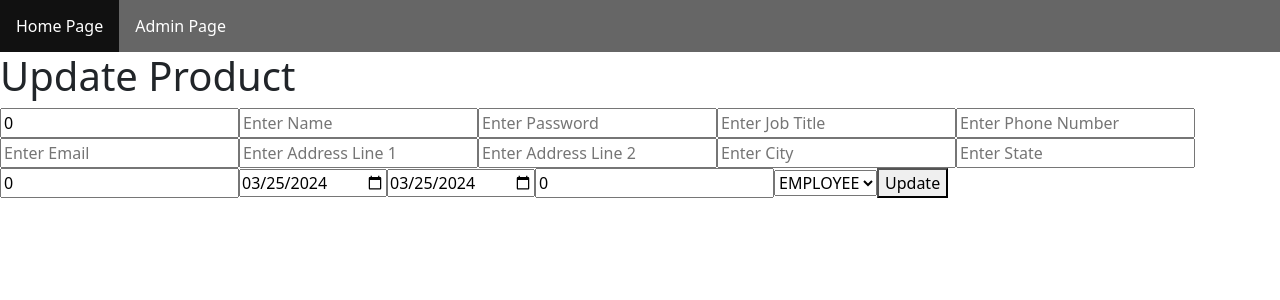
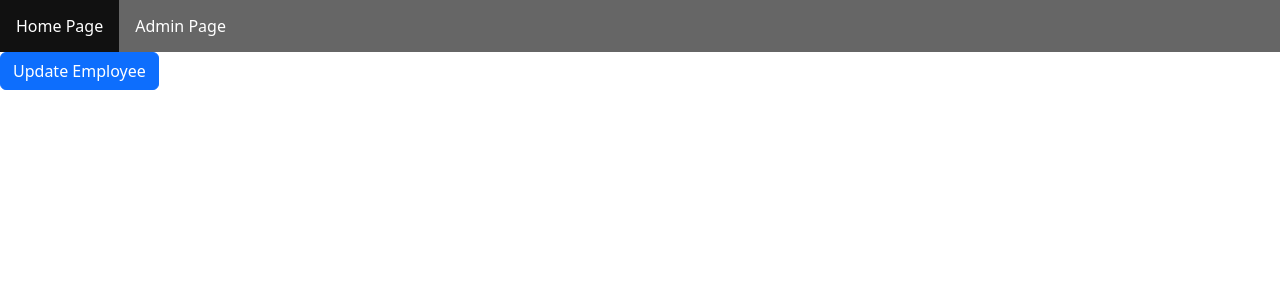
Before and after one commit to tedbeast/capstone-frontend, a React (Create React App) app: page /admin in a window 1280 px wide. Shown: the top 300 px of the page. Built offline with nearby package versions, Linux system fonts and the light colour scheme.

Commit message:
added Modal to Update

```diff
--- a/src/Components/UpdateAdmin.tsx
+++ b/src/Components/UpdateAdmin.tsx
@@ -1,8 +1,10 @@
 import { useState } from "react";
 import { updateAdminAPI } from "../Services/AdminAPIService";
 import { Roles, SiteUser } from "../Models/SiteUser";
+import { Modal, Button } from 'react-bootstrap';
 
-function UpdateProduct() {
+function UpdateAdmin() {
+    const [show, setShow] = useState(false);
     const [employeeID, setEmployeeID] = useState<number>(0);
     const [updatedName, setName] = useState<string>('');
     const [updatedPassword, setPassword] = useState<string>('');
@@ -18,6 +20,9 @@ function UpdateProduct() {
     const [updatedAnniversary, setAnniversary] = useState<Date>(new Date());
     const [updatedManagerID, setManagerID] = useState<number>(0);
     const [updatedRole, setRole] = useState<Roles>(Roles.EMPLOYEE);
+
+    const handleClose = () => setShow(false);
+    const handleShow = () => setShow(true);
 
 
 
@@ -55,103 +60,183 @@ function UpdateProduct() {
     }
 
   return (
-        <div>
-          <h1>Update Product</h1>
-          <input
+    <>
+        <Button variant="primary" onClick={handleShow}>
+            Update Employee
+        </Button>
+
+        <Modal show={show} onHide={handleClose}>
+            <Modal.Header closeButton>
+                <Modal.Title>Update Employee</Modal.Title>
+            </Modal.Header>
+            <Modal.Body>
+            <div style={{ display: 'flex', flexDirection: 'column', gap: '10px' }}>
+                    <label>
+                Enter Employee ID to be Updated: <input
                     type="number"
                     placeholder="Enter Employee ID"
                     value={employeeID}
                     onChange={(e) => setEmployeeID(parseInt(e.target.value))}
+                    style={{ margin: '5px 0' }}
                     />
-          <input
+                </label>
+                <br></br>
+                <label>
+                Employee Name: <input
                   type="text"
                   placeholder="Enter Name"
                   value={updatedName}
                   onChange={(e) => setName(e.target.value)}
+                  style={{ margin: '5px 0' }}
                   />
-          <input
+              </label>
+                <br></br>
+                <label>
+                Password: <input
                   type="password"
                   placeholder="Enter Password"
                   value={updatedPassword}
                   onChange={(e) => setPassword(e.target.value)}
+                  style={{ margin: '5px 0' }}
                   />
-          <input
+              </label>
+                <br></br>
+                <label>
+                Job Title: <input
                   type="text"
                   placeholder="Enter Job Title"
                   value={updatedJobTitle}
                   onChange={(e) => setJobTitle(e.target.value)}
+                  style={{ margin: '5px 0' }}
                   />
-          <input
+              </label>
+                <br></br>
+                <label>
+                Phone Number: <input
                   type="text"
                   placeholder="Enter Phone Number"
                   value={updatedPhoneNumber}
                   onChange={(e) => setPhoneNumber(e.target.value)}
+                  style={{ margin: '5px 0' }}
                   />
-          <input
+              </label>
+                <br></br>
+                <label>
+                Email Address: <input
                   type="email"
                   placeholder="Enter Email"
                   value={updatedEmail}
                   onChange={(e) => setEmail(e.target.value)}
+                  style={{ margin: '5px 0' }}
                   />
-          <input
+              </label>
+                <br></br>
+                <label>
+                Address line 1: <input
                   type="text"
                   placeholder="Enter Address Line 1"
                   value={updatedAddressLine1}
                   onChange={(e) => setAddressLine1(e.target.value)}
+                  style={{ margin: '5px 0' }}
                   />
-          <input
+              </label>
+                <br></br>
+                <label>
+                Address line 2: <input
                   type="text"
                   placeholder="Enter Address Line 2"
                   value={updatedAddressLine2}
                   onChange={(e) => setAddressLine2(e.target.value)}
+                  style={{ margin: '5px 0' }}
                   />
-          <input
+              </label>
+                <br></br>
+                <label>
+                City: <input
                   type="text"
                   placeholder="Enter City"
                   value={updatedCity}
                   onChange={(e) => setCity(e.target.value)}
+                  style={{ margin: '5px 0' }}
                   />
-          <input
+              </label>
+                <br></br>
+                <label>
+                 State: <input
                   type="text"
                   placeholder="Enter State"
                   value={updatedState}
                   onChange={(e) => setState(e.target.value)}
+                  style={{ margin: '5px 0' }}
                   />
-          <input
+              </label>
+                <br></br>
+                <label>
+                Postal Code: <input
                   type="number"
                   placeholder="Enter Postal Code"
                   value={updatedPostalCode}
                   onChange={(e) => setPostalCode(parseInt(e.target.value))}
+                  style={{ margin: '5px 0' }}
                   />
-          <input
+              </label>
+                <br></br>
+                <label>
+                Birth Date: <input
                   type="date"
                   placeholder="Enter Birth Date"
                   value={updatedBirthDate.toISOString().substr(0, 10)}
                   onChange={(e) => setBirthDate(new Date(e.target.value))}
+                  style={{ margin: '5px 0' }}
                   />
-          <input
+              </label>
+                <br></br>
+                <label>
+                Work Anniversary: <input
                   type="date"
                   placeholder="Enter Anniversary"
                   value={updatedAnniversary.toISOString().substr(0, 10)}
                   onChange={(e) => setAnniversary(new Date(e.target.value))}
+                  style={{ margin: '5px 0' }}
                   />
-          <input
+              </label>
+                <br></br>
+                <label>
+                Manager ID: <input
                   type="number"
                   placeholder="Enter Manager ID"
                   value={updatedManagerID}
                   onChange={(e) => setManagerID(parseInt(e.target.value))}
+                  style={{ margin: '5px 0' }}
                   />
+              </label>
+                <br></br>
+                <label>
+                  Employee Role:
                   <select
                       value={updatedRole}
                       onChange={(e) => setRole(e.target.value as Roles)}
+                      style={{ margin: '5px 0' }}
                   >
                       <option value={Roles.EMPLOYEE}>{Roles.EMPLOYEE}</option>
                       <option value={Roles.MANAGER}>{Roles.MANAGER}</option>
                       <option value={Roles.ADMIN}>{Roles.ADMIN}</option>
                   </select>
-          <button onClick={handleUpdate}>Update</button>
+              </label>
                 </div>
+            </Modal.Body>
+            <Modal.Footer>
+                <Button variant="secondary" onClick={handleClose}>
+                    Close
+                </Button>
+                <Button variant="primary" onClick={handleUpdate}>
+                    Save Changes
+                </Button>
+            </Modal.Footer>
+        </Modal>
+    </>
 );
   }
 
-  export default UpdateProduct;
+
+  export default UpdateAdmin;
```
Lines whose indentation alone changed are shown as unchanged.
